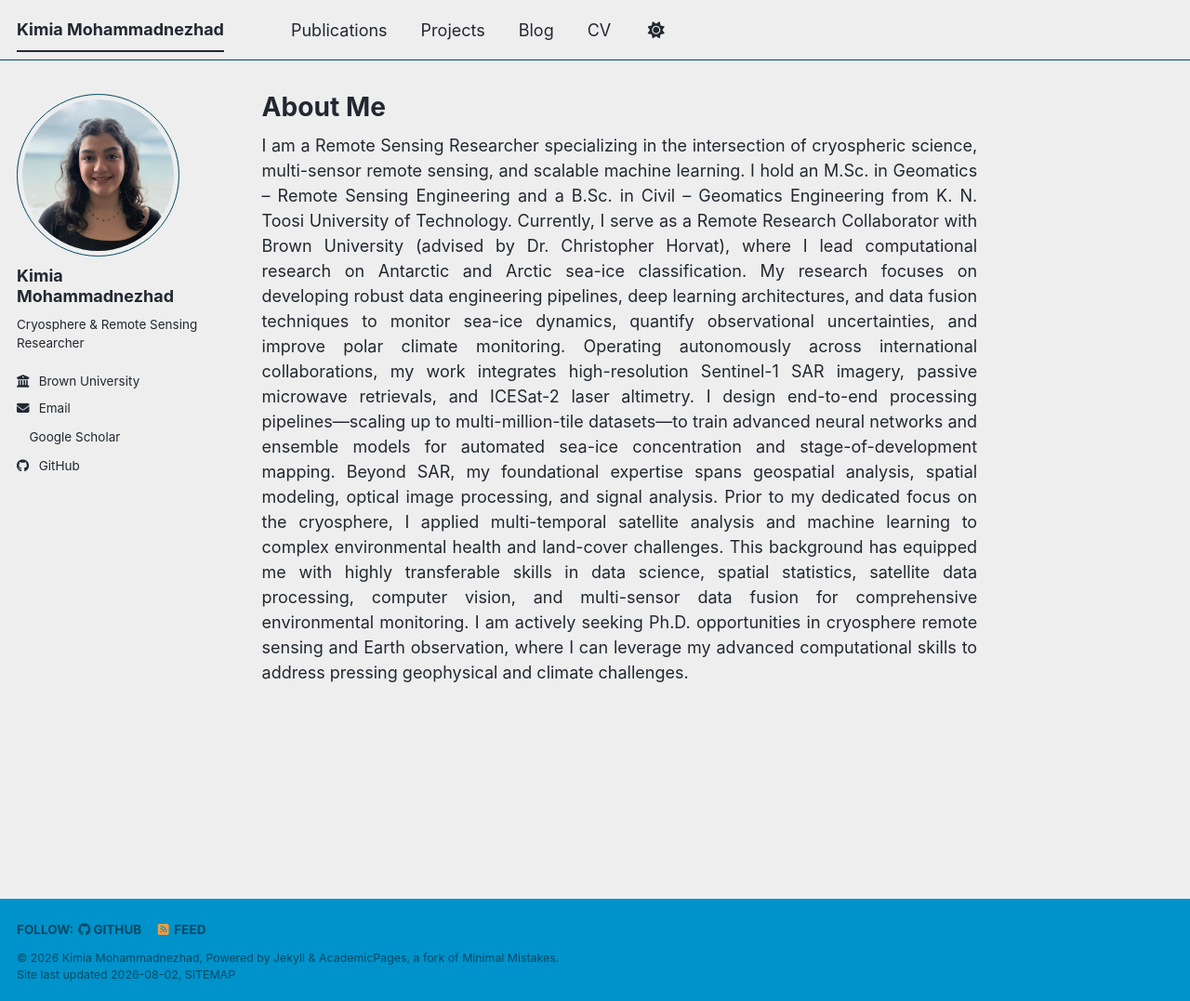
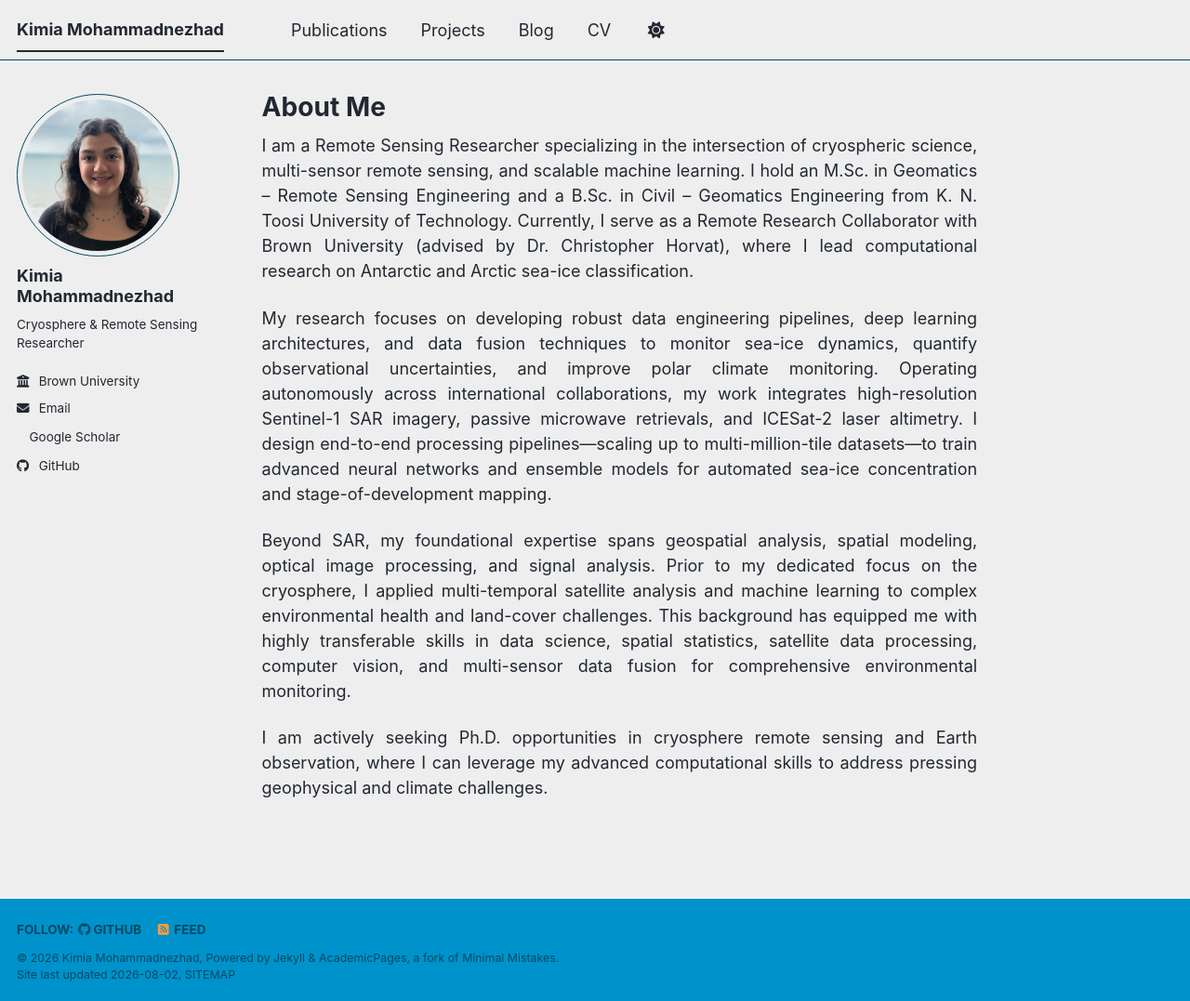
Before and after one commit to kimnezhad/kimnezhad.github.io, a Jekyll site: the page built from _pages/about.md, in a window 1280 px wide and 1077 px high. Shown: the whole window at 93% size. Built offline with Jekyll 4.4.1, drawn with Linux system fonts in a browser that asks for light colours; a style sheet for code colours, icons or effects is not loaded.

```diff
--- a/_pages/about.md
+++ b/_pages/about.md
@@ -8,12 +8,12 @@ redirect_from:
 ---
 <div style="text-align: justify;">
 
-I am a Remote Sensing Researcher specializing in the intersection of cryospheric science, multi-sensor remote sensing, and scalable machine learning. I hold an M.Sc. in Geomatics – Remote Sensing Engineering and a B.Sc. in Civil – Geomatics Engineering from K. N. Toosi University of Technology. Currently, I serve as a Remote Research Collaborator with Brown University (advised by Dr. Christopher Horvat), where I lead computational research on Antarctic and Arctic sea-ice classification.
+<p>I am a Remote Sensing Researcher specializing in the intersection of cryospheric science, multi-sensor remote sensing, and scalable machine learning. I hold an M.Sc. in Geomatics – Remote Sensing Engineering and a B.Sc. in Civil – Geomatics Engineering from K. N. Toosi University of Technology. Currently, I serve as a Remote Research Collaborator with Brown University (advised by Dr. Christopher Horvat), where I lead computational research on Antarctic and Arctic sea-ice classification.</p>
 
-My research focuses on developing robust data engineering pipelines, deep learning architectures, and data fusion techniques to monitor sea-ice dynamics, quantify observational uncertainties, and improve polar climate monitoring. Operating autonomously across international collaborations, my work integrates high-resolution Sentinel-1 SAR imagery, passive microwave retrievals, and ICESat-2 laser altimetry. I design end-to-end processing pipelines—scaling up to multi-million-tile datasets—to train advanced neural networks and ensemble models for automated sea-ice concentration and stage-of-development mapping.
+<p>My research focuses on developing robust data engineering pipelines, deep learning architectures, and data fusion techniques to monitor sea-ice dynamics, quantify observational uncertainties, and improve polar climate monitoring. Operating autonomously across international collaborations, my work integrates high-resolution Sentinel-1 SAR imagery, passive microwave retrievals, and ICESat-2 laser altimetry. I design end-to-end processing pipelines—scaling up to multi-million-tile datasets—to train advanced neural networks and ensemble models for automated sea-ice concentration and stage-of-development mapping.</p>
 
-Beyond SAR, my foundational expertise spans geospatial analysis, spatial modeling, optical image processing, and signal analysis. Prior to my dedicated focus on the cryosphere, I applied multi-temporal satellite analysis and machine learning to complex environmental health and land-cover challenges. This background has equipped me with highly transferable skills in data science, spatial statistics, satellite data processing, computer vision, and multi-sensor data fusion for comprehensive environmental monitoring.
+<p>Beyond SAR, my foundational expertise spans geospatial analysis, spatial modeling, optical image processing, and signal analysis. Prior to my dedicated focus on the cryosphere, I applied multi-temporal satellite analysis and machine learning to complex environmental health and land-cover challenges. This background has equipped me with highly transferable skills in data science, spatial statistics, satellite data processing, computer vision, and multi-sensor data fusion for comprehensive environmental monitoring.</p>
 
-I am actively seeking Ph.D. opportunities in cryosphere remote sensing and Earth observation, where I can leverage my advanced computational skills to address pressing geophysical and climate challenges.
+<p>I am actively seeking Ph.D. opportunities in cryosphere remote sensing and Earth observation, where I can leverage my advanced computational skills to address pressing geophysical and climate challenges.</p>
 
 </div>
```
